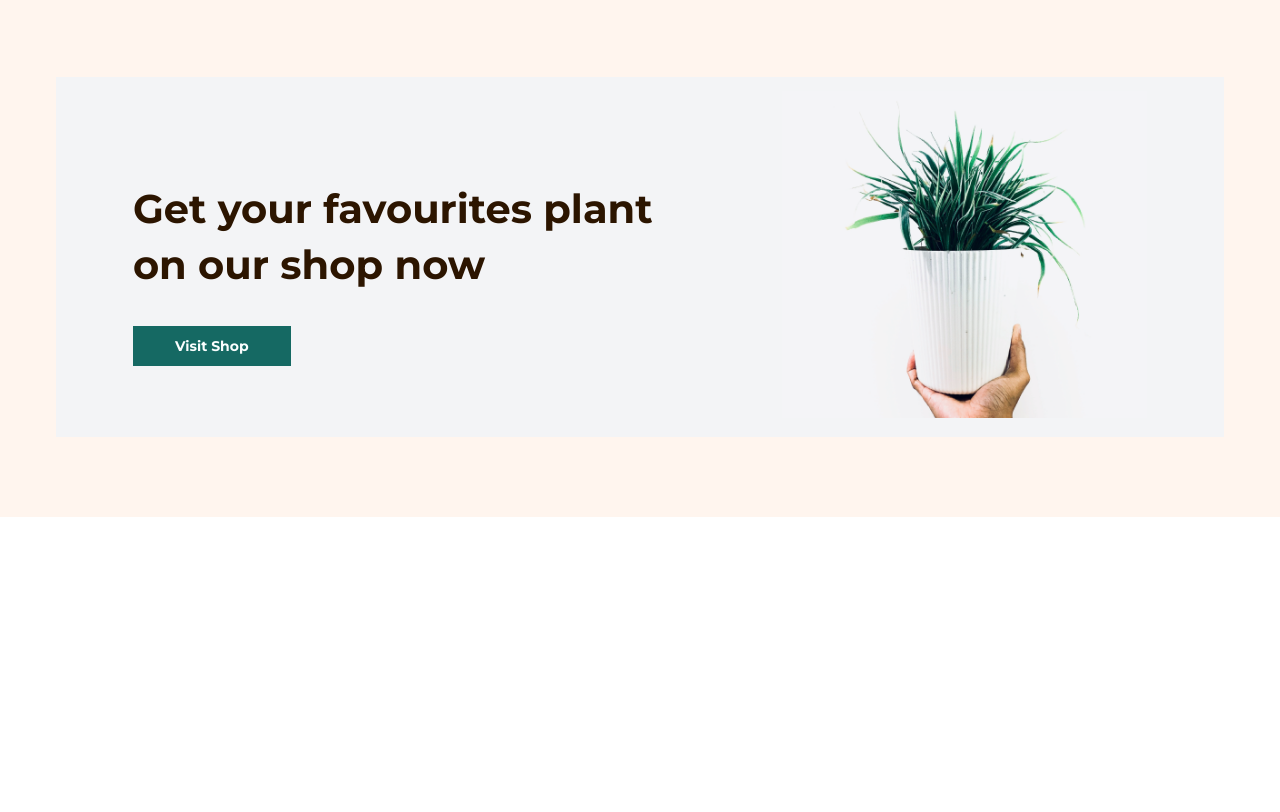
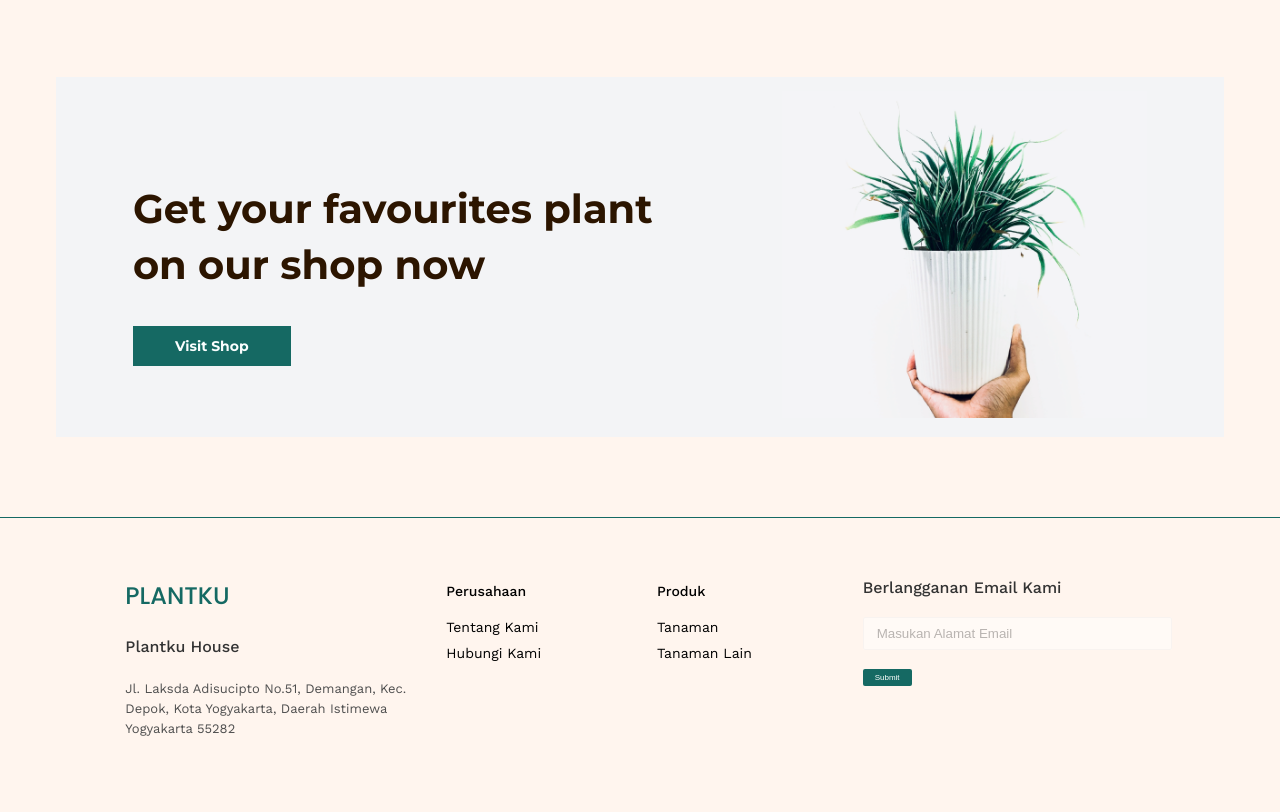
Before and after one commit to ideasaveleva/4.plant-shop, a plain HTML site: page index.html in a window 1280 px wide. Shown: the part 2316-3128 px from the top of the page. Before the commit the page ends 2833 px from the top, so only its background shows below. Drawn offline with nearby package versions, Linux system fonts and the light colour scheme.

Commit message:
the block footer is ready, adapted

```diff
--- a/css/index.css
+++ b/css/index.css
@@ -176,3 +176,64 @@ a {
 .action-image {
     width: 100%;
 }
+.footer {
+    padding: 60px 20px;
+    border-top: 1px solid #156963;
+}
+.footer-title {
+    font-family: Poppins;
+    font-weight: 500;
+    font-size: 24px;
+    color: #156963;
+    text-transform: uppercase;
+    margin-top: 0;
+}
+.list-name {
+    font-family: Work Sans;
+    font-weight: 500;
+    font-size: 16px;
+    color: #333333;
+    margin-bottom: 10px;
+    display: inline-block;
+}
+.footer-text {
+    color: #4F4F4F;
+    font-size: 13px;
+    line-height: 20px;
+    font-family: Work Sans;
+}
+.footer-item {
+    margin: 0;
+    padding: 0;
+    list-style: none;
+}
+.footer-link {
+    color: #000000;
+    font-size: 14px;
+    font-family: Work Sans;
+}
+.footer-form {
+    padding-left: 13px;
+    padding-bottom: 8px;
+    padding-top: 8px;
+    border: 1px solid #F2F2F2;
+    border-radius: 2px;
+    opacity: 0.5;
+    width: 235px;
+    width: 100%;
+    background-color: #fff;
+    margin-top: 10px;
+    margin-bottom: 15px;
+    cursor: pointer;
+    overflow: auto;
+}
+.footer-button {
+    background: #156963;
+    border-radius: 2px;
+    padding: 4px 12px;
+    font-weight: 500;
+    font-size: 8px;
+    border: none;
+    color: #fff;
+    cursor: pointer;
+}
--- a/css/media.css
+++ b/css/media.css
@@ -73,6 +73,9 @@
     .action-title {
         font-size: 35px;
     }
+    .footer {
+        padding: 40px 0;
+    }
 }
 @media (max-width: 800px){
     .menu-bar{
--- a/index.html
+++ b/index.html
@@ -155,6 +155,7 @@
             </div>
             <!-- /.row -->
         </div>
+        <!-- /.container-info -->
         <div class="container-action">
             <div class="row action-color d-flex align-items-center justify-content-evenly">
                 <div class="col-lg-6 col-md-6">
@@ -169,7 +170,45 @@
             </div>
         </div>
         <!-- /.container-action -->
-
+        <footer class="footer">
+            <div class="row d-flex justify-content-center">
+                <div class="col-3">
+                    <h3 class="footer-title">plantku</h3>
+                    <span class="list-name">Plantku House</span>
+                    <p class="footer-text">
+                        Jl. Laksda Adisucipto No.51, Demangan, Kec. Depok, Kota Yogyakarta,
+                        Daerah Istimewa Yogyakarta 55282
+                    </p>
+                </div>
+                <!-- /.col-3 -->
+                <div class="col-2">
+                    <ul class="footer-item">
+                        <li class="footer-list list-name"><a href="" class="footer-link">Perusahaan</a></li>
+                        <li class="footer-list"><a href="" class="footer-link">Tentang Kami</a></li>
+                        <li class="footer-list"><a href="" class="footer-link">Hubungi Kami</a></li>
+                    </ul>
+                </div>
+                <!-- /.col-2 -->
+                <div class="col-2">
+                    <ul class="footer-item">
+                        <li class="footer-list list-name"><a href="" class="footer-link">Produk</a></li>
+                        <li class="footer-list"><a href="" class="footer-link">Tanaman</a></li>
+                        <li class="footer-list"><a href="" class="footer-link">Tanaman Lain</a></li>
+                    </ul>
+                </div>
+                <!-- /.col-2 -->
+                <div class="col-3">
+                    <span class="list-name">Berlangganan Email Kami</span>
+                    <form action="">
+                        <input class="footer-form" type="text" placeholder="Masukan Alamat Email">
+                    </form>
+                    <button class="footer-button">Submit</button>
+                </div>
+                <!-- /.col-3 -->
+            </div>
+            <!-- /.row -->
+        </footer>
+        <!-- /.footer -->
 
     </div>
 </body>
```
